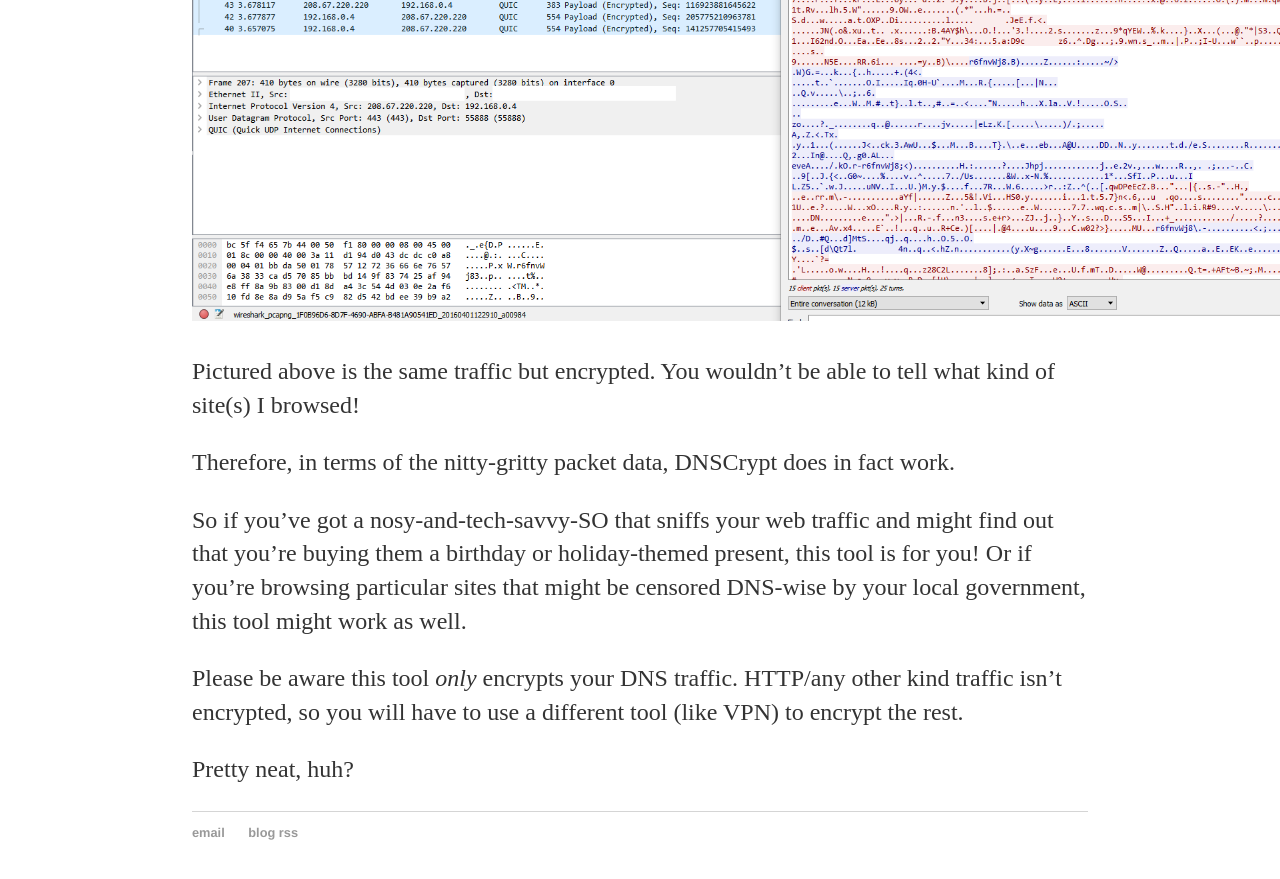
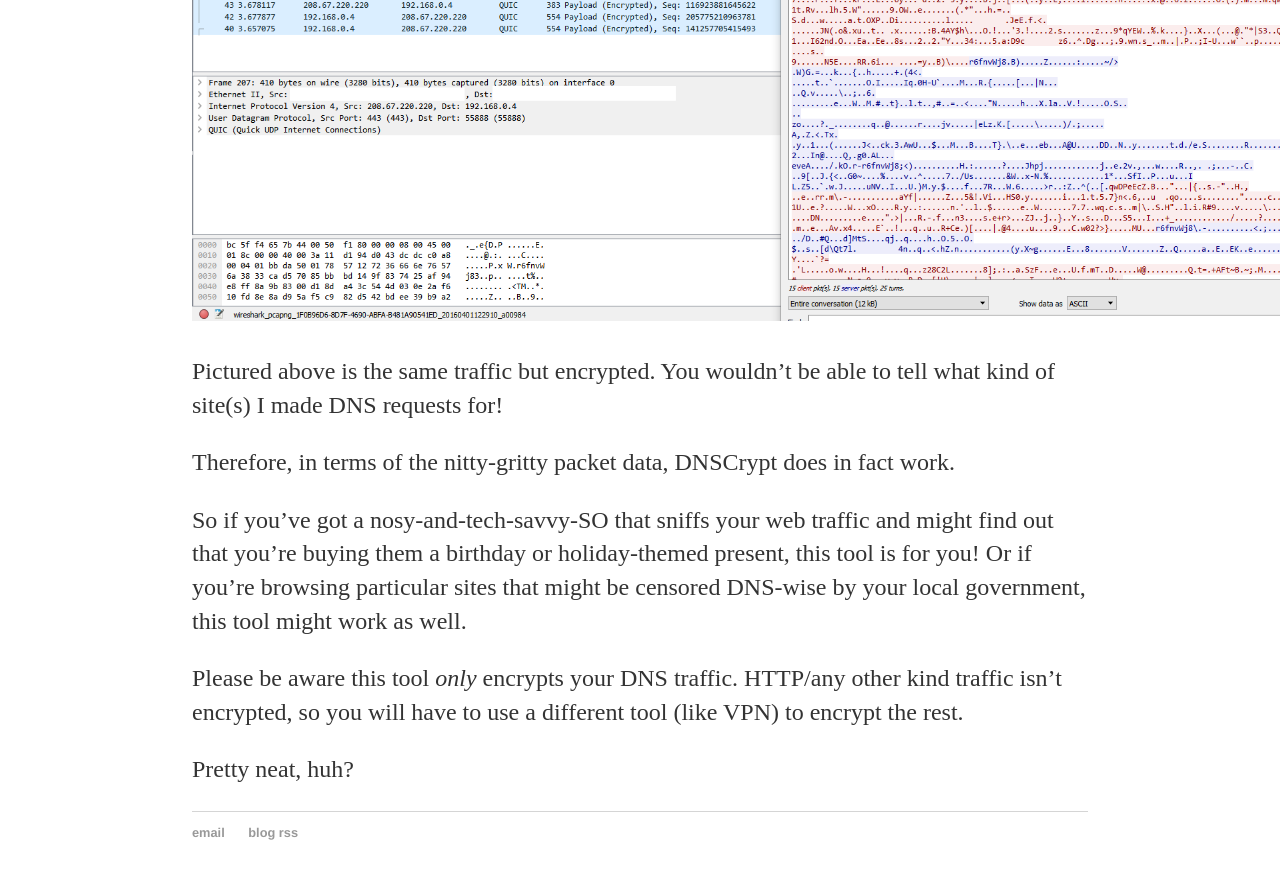
Before and after one commit to sle3man/sle3man.github.io, a Jekyll site: the page built from _posts/2017-03-25-DNSCrypt.md, in a window 1280 px wide and 900 px high, scrolled down 2368 px. Shown: the top 879 px of the window. Built offline with Jekyll 4.4.1, drawn with Linux system fonts in a browser that asks for light colours; our own code applies the rules of GitHub Pages for plain Markdown files.

Commit message:
Update 2017-03-25-DNSCrypt.md

```diff
--- a/_posts/2017-03-25-DNSCrypt.md
+++ b/_posts/2017-03-25-DNSCrypt.md
@@ -27,7 +27,7 @@
 
 <a href="/assets/dns%202.png"><img src="/assets/dns%202.png" height="720" width="1280" ></a>
 
-Pictured above is the same traffic but encrypted. You wouldn't be able to tell what kind of site(s) I browsed!
+Pictured above is the same traffic but encrypted. You wouldn't be able to tell what kind of site(s) I made DNS requests for!
 
 Therefore, in terms of the nitty-gritty packet data, DNSCrypt does in fact work.
 
```
